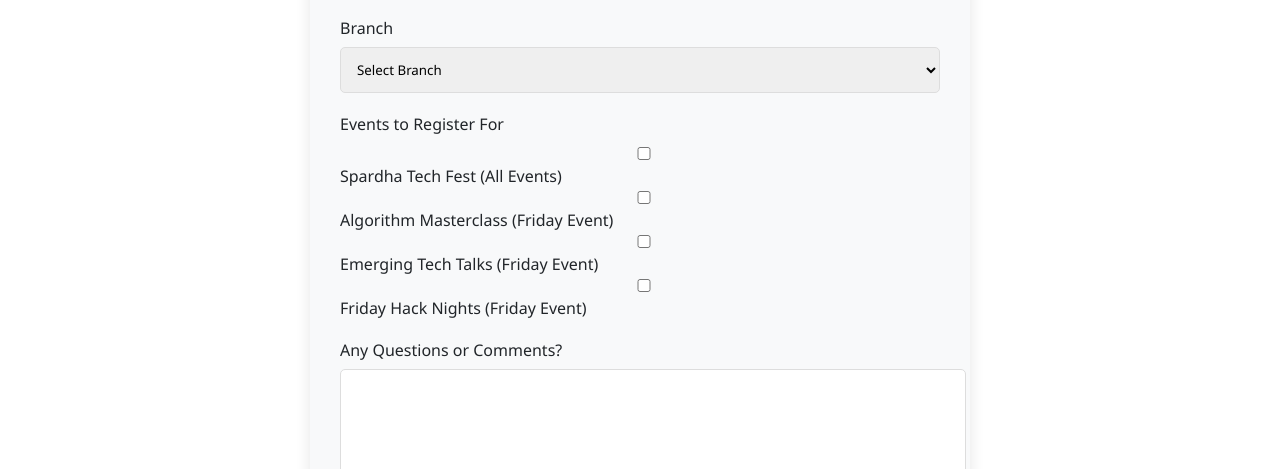
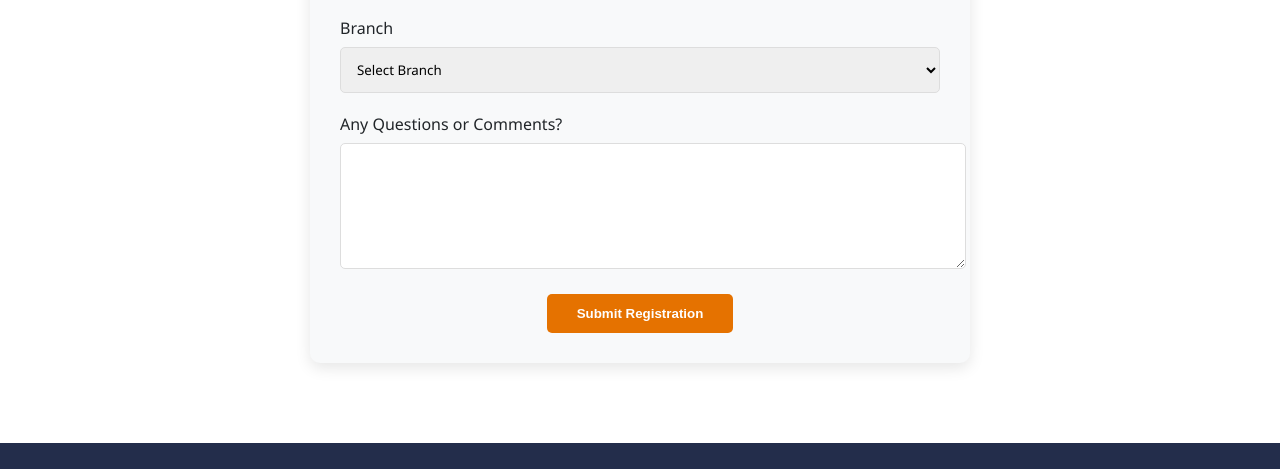
Before and after one commit to Gantaakhilreddy/ACM, a plain HTML site: page index.html in a window 1280 px wide. Shown: the part 3849-4318 px from the top of the page. Drawn offline with Linux system fonts and the light colour scheme.

Commit message:
Update index.html

```diff
--- a/index.html
+++ b/index.html
@@ -815,25 +815,7 @@
             <option value="other">Other</option>
           </select>
         </div>
-        <div class="form-group">
-          <label>Events to Register For</label>
-          <div>
-            <input type="checkbox" id="spardha" name="events" value="spardha">
-            <label for="spardha" style="display: inline;">Spardha Tech Fest (All Events)</label>
-          </div>
-          <div>
-            <input type="checkbox" id="algorithm" name="events" value="algorithm">
-            <label for="algorithm" style="display: inline;">Algorithm Masterclass (Friday Event)</label>
-          </div>
-          <div>
-            <input type="checkbox" id="techtalks" name="events" value="techtalks">
-            <label for="techtalks" style="display: inline;">Emerging Tech Talks (Friday Event)</label>
-          </div>
-          <div>
-            <input type="checkbox" id="hacknight" name="events" value="hacknight">
-            <label for="hacknight" style="display: inline;">Friday Hack Nights (Friday Event)</label>
-          </div>
-        </div>
+
         <div class="form-group">
           <label for="message">Any Questions or Comments?</label>
           <textarea id="message" name="message"></textarea>
```
